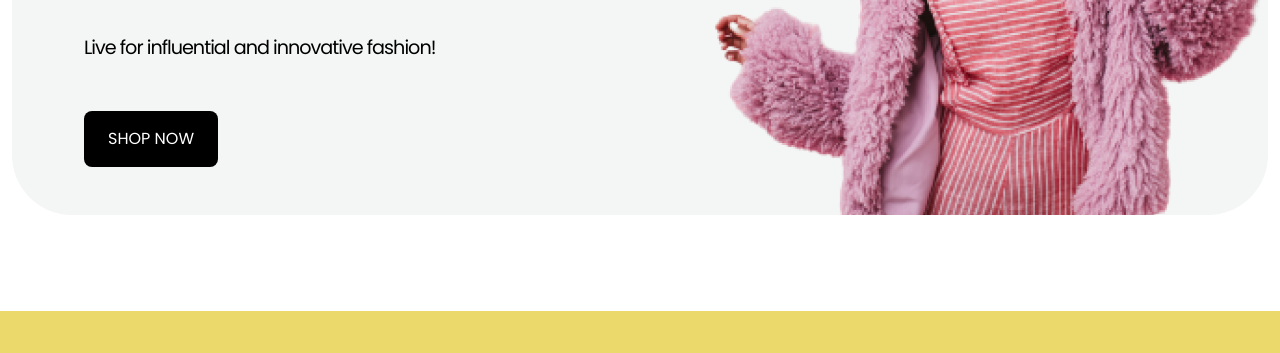
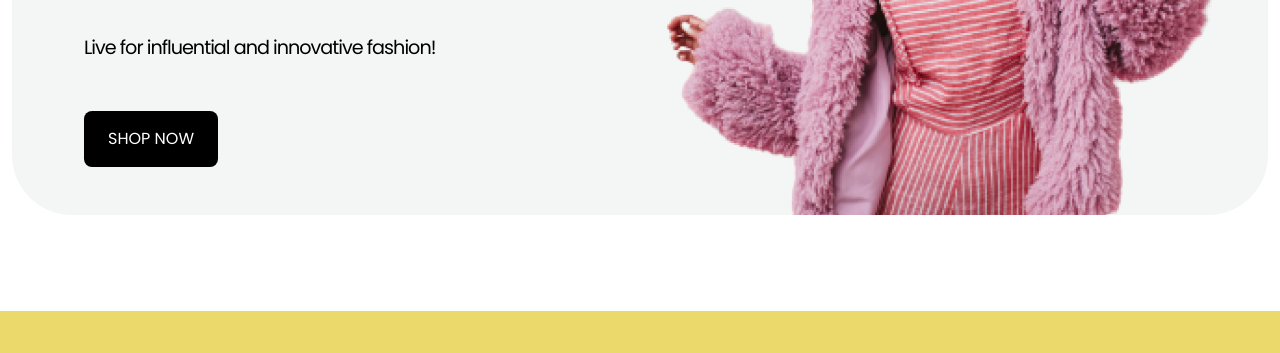
Before and after one commit to albertodefendi/demo_sim, a website: page shopping_website/html/index.html in a window 1280 px wide. Shown: the part 483-836 px from the top of the page. Drawn offline with nearby package versions, Linux system fonts and the light colour scheme.

Commit message:
Small update

```diff
--- a/shopping_website/html/index.html
+++ b/shopping_website/html/index.html
@@ -33,9 +33,6 @@
                 </div>
                 <div class="collapse navbar-collapse justify-content-end" id="navbar-links-container">
                     <ul class="navbar-nav poppins-medium" id="navbar-links">
-                        <!-- <li class="nav-item px-3 align-self-center d-flex">
-                            <input type="checkbox" class="toggle align-self-center" id="dark-mode-toggle">
-                        </li> -->
                         <li class="nav-item px-3 align-self-center">
                             <a class="nav-link" href="#">CATALOGUE</a>
                         </li>
@@ -90,7 +87,7 @@
                     <div>SHOP NOW</div>
                 </button>
             </div>
-            <div class="d-flex" id="main-girl">
+            <div class="d-flex mx-5" id="main-girl">
                 <img class="align-self-end" src="../assets/main_girl.png" alt="Young girl" id="main-girl-img">
             </div>
         </div>
```
